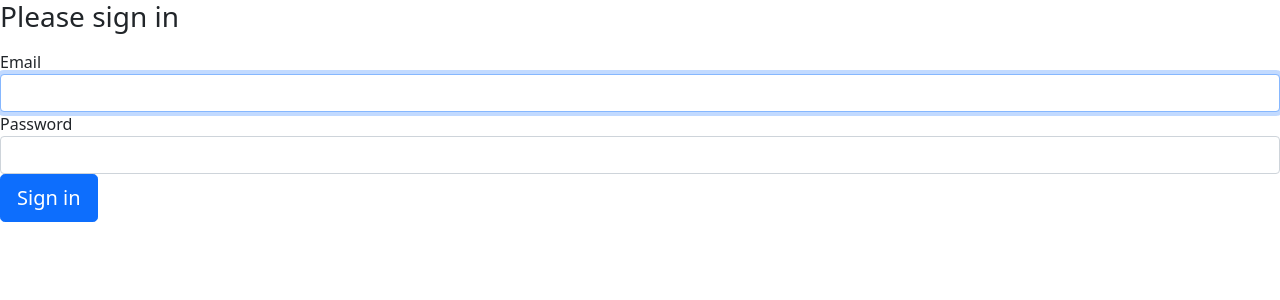
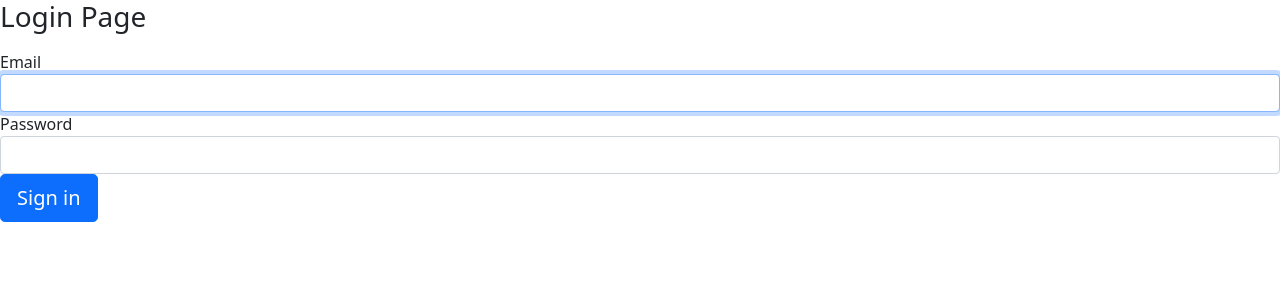
Before and after one commit to LahcenLamkirich/BookStoreV2, a Symfony app: template templates/security/login.html.twig in a window 1280 px wide. Shown: the top 300 px of the page. Run offline with Twig, Linux system fonts and the light colour scheme; the template is opened without the code that fills it, so the values that code supplies are empty; some libraries are stand-ins or nearby versions.

Commit message:
commitLogin

```diff
--- a/templates/security/login.html.twig
+++ b/templates/security/login.html.twig
@@ -14,7 +14,7 @@
         </div>
     {% endif %}
 
-    <h1 class="h3 mb-3 font-weight-normal">Please sign in</h1>
+    <h1 class="h3 mb-3 font-weight-normal"> Login Page </h1>
     <label for="inputEmail">Email</label>
     <input type="email" value="{{ last_username }}" name="email" id="inputEmail" class="form-control" autocomplete="email" required autofocus>
     <label for="inputPassword">Password</label>
```
